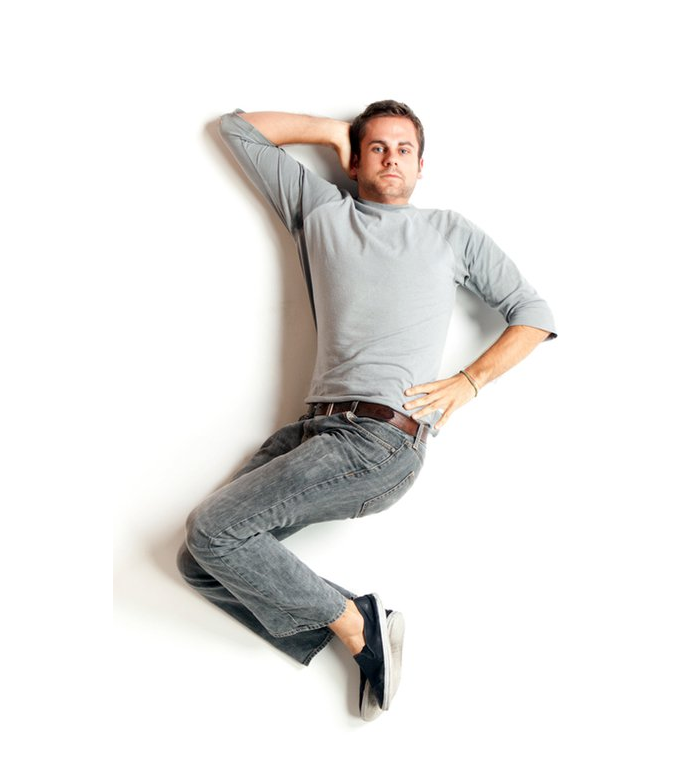
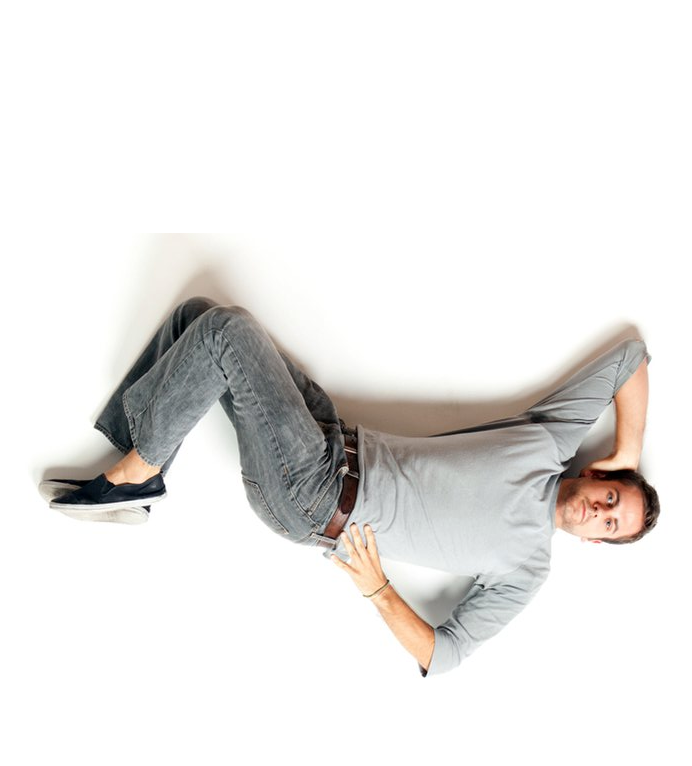
Before and after one commit to tdikun/justdikunaround.github.io, a plain HTML site: page index.html in a window 1280 px wide. Shown: the whole page, without its empty margins (285-977 px from the left). Drawn offline with Linux system fonts and the light colour scheme.

Commit message:
Update index.html

```diff
--- a/index.html
+++ b/index.html
@@ -1,5 +1,5 @@
 <html>
 <body>
-<img src="tim.png" style="margin:50px auto 0;width:484px;height:710px;display:block;" />
+<img src="tim.png" style="margin:50px auto 0;width:484px;height:710px;display:block;transform: rotate(90deg) translateX(70px);" />
 </body>
 </html>
```
